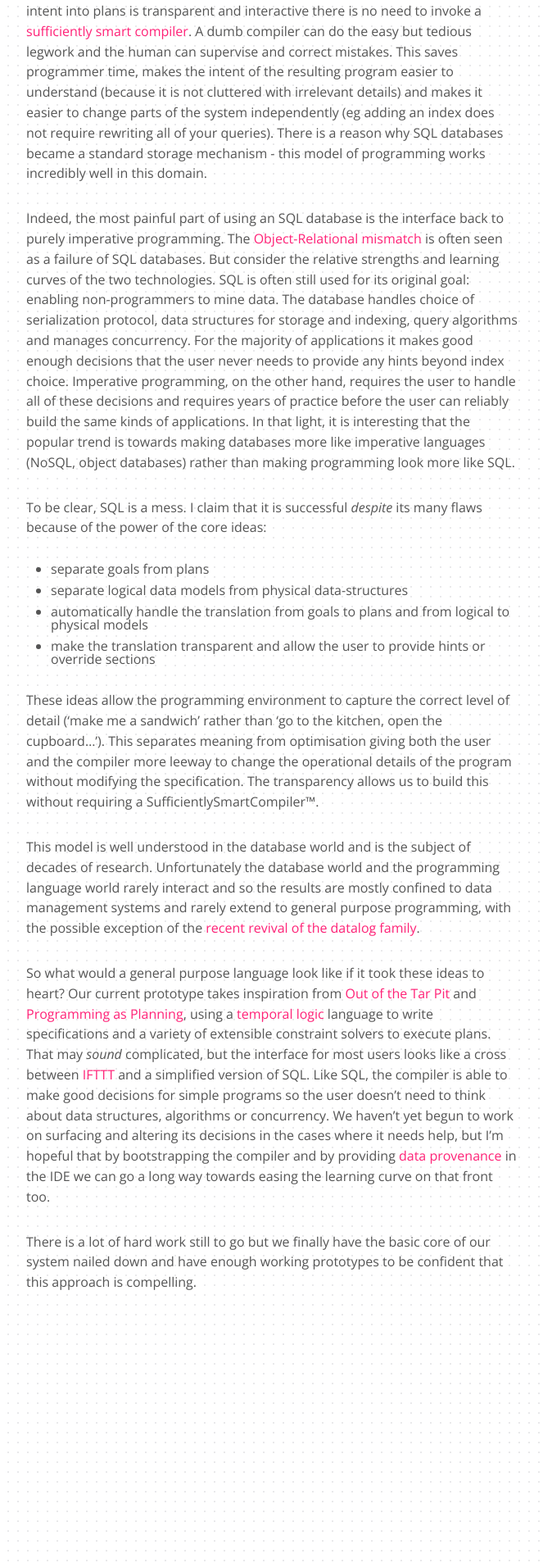
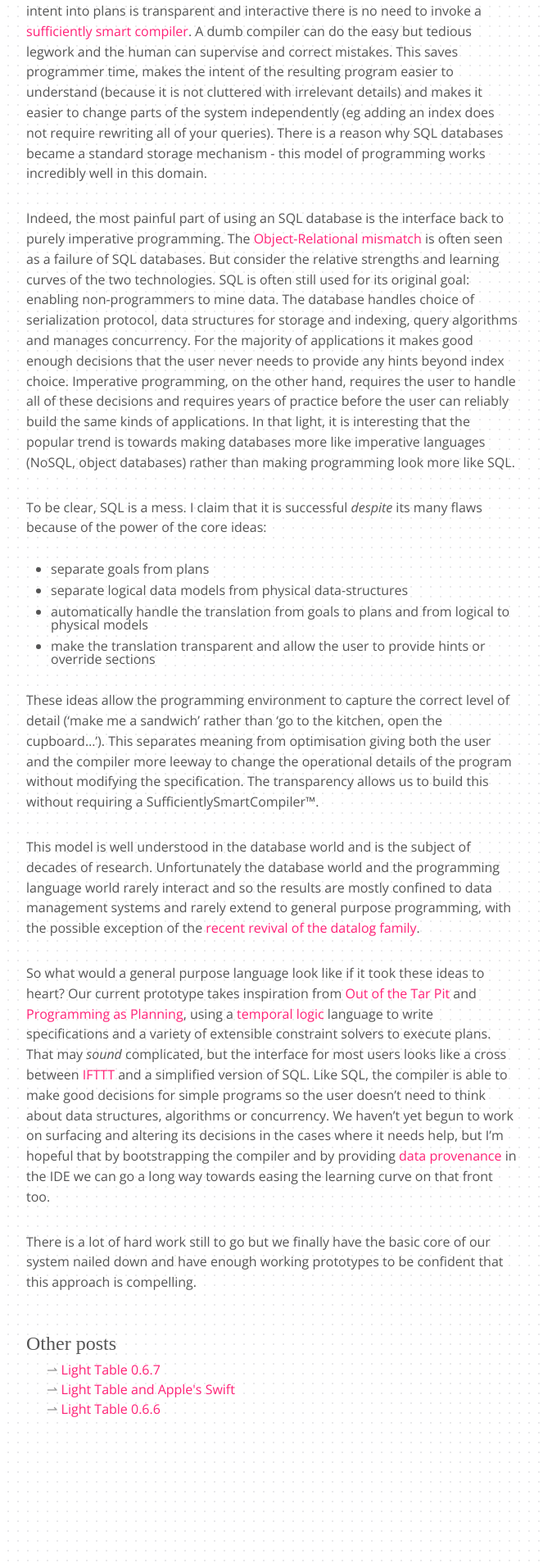
Before and after one commit to Kodowa/incidentalcomplexity, a Jekyll site: the page built from index.html, in a window 1280 px wide. Shown: the part 1498-3405 px from the top of the page at 82% size, without its empty margins (308-971 px from the left). Built offline with Jekyll 4.4.1, drawn with Linux system fonts in a browser that asks for light colours; some web fonts are replaced; Markdown is read by kramdown in place of the engine named in the settings.

Commit message:
other posts styling
Signed-off-by: Chris Granger <ibdknox@gmail.com>

```diff
--- a/css/blog.css
+++ b/css/blog.css
@@ -102,10 +102,11 @@ header h1 a {  color:#555;}
 
 
 #related { font-family: "Open Sans"; font-size:12pt; margin-top:30px; margin-bottom:80px; }
-#related h3 { font-family: "GRL"; font-size: 24px; color: #1b4b68; display: inline-block; margin-top:20px; margin-bottom:12px; }
+#related h3 { font-family: "GRL"; font-size: 24px; color: #555; display: inline-block; margin-top:20px; margin-bottom:12px; }
 #related a { color: #f27; text-decoration:none; }
 #related a:hover { color: #f27; text-decoration:underline; }
-#related .posts li { margin-bottom:3px; }
+#related .posts li { margin-left: 25px; margin-bottom:8px; }
+#related .posts li:before { content: "⇀ "; color: #999; }
 
 .archive { font-family: "Open Sans"; font-size:12pt; }
 .archive h2 { font-family: "GRL"; font-size: 32px; color: #555; display: inline-block; margin-top:40px; margin-bottom:30px; }
--- a/index.html
+++ b/index.html
@@ -9,6 +9,16 @@ title: Incidental Complexity
         <h2><a href="{{post.url}}" class="title">{{post.title}}</a></h2>
         <p class="date">{{post.date | date_to_string }}&nbsp;-&nbsp;{{post.author}}</p>
         {{ post.content }}
+
     </div>
     {% endfor %}
+
+    <div id="related">
+        <h3>Other posts</h3>
+        <ul class="posts">
+            {% for post in site.posts offset: 1 limit: 3 %}
+            <li><a href="{{ post.url }}"><span>{{ post.title }}</span></a></li>
+            {% endfor %}
+        </ul>
+    </div>
 </div>
```
